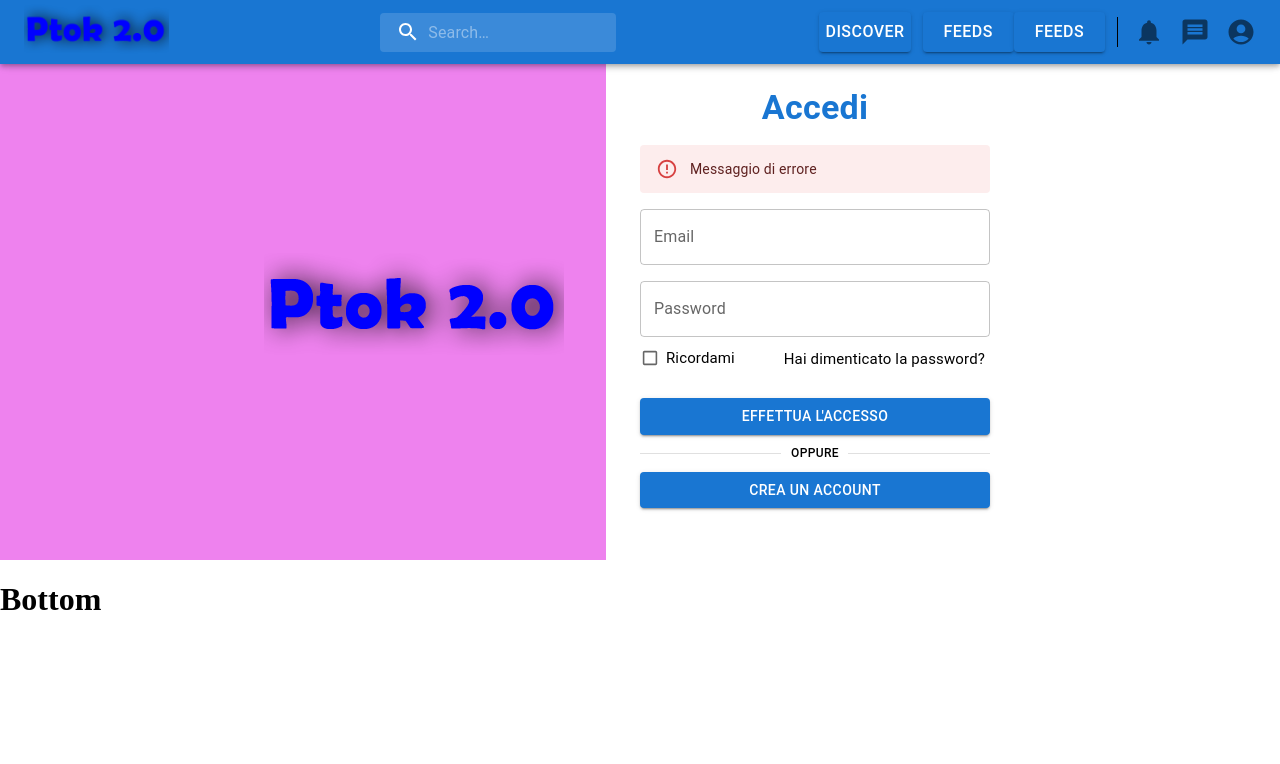
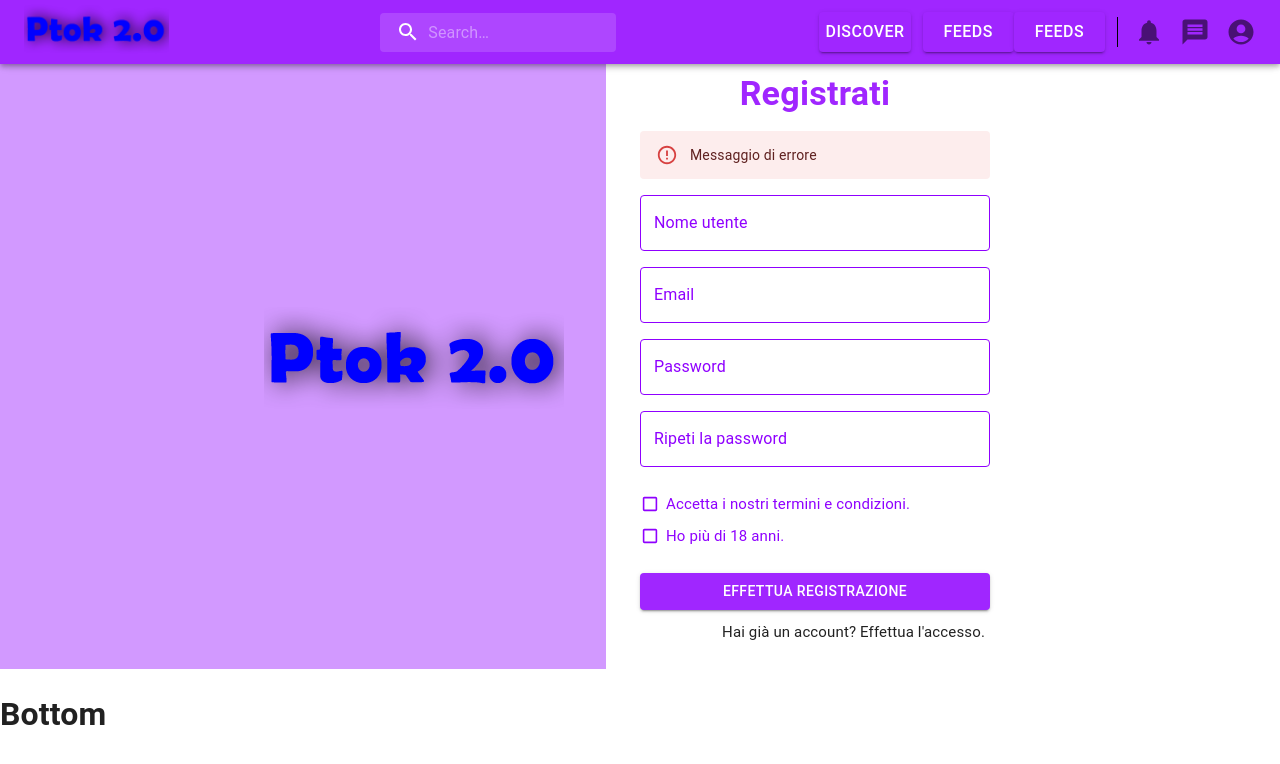
Before and after one commit to FrancyScogna/app_frontend, a React (Create React App) app: page / in a window 1280 px wide. Shown: the top 764 px of the page. Built offline with nearby package versions, Linux system fonts and the light colour scheme.

Commit message:
Settaggio del tema

```diff
--- a/src/components/TopBar.js
+++ b/src/components/TopBar.js
@@ -19,6 +19,7 @@ function TopBar(){
         },
         marginLeft: 0,
         width: '100%',
+        overflow: "hidden",
         [theme.breakpoints.up('sm')]: {
             marginLeft: theme.spacing(1),
             width: 'auto',
--- /dev/null
+++ b/src/components/authComponents/SignupForm.js
@@ -0,0 +1,159 @@
+import { Alert, Button, Checkbox, Divider, FormControlLabel, FormGroup, Grid, IconButton, InputAdornment, List, ListItem, ListItemText, TextField, Typography } from "@mui/material";
+import "./styles.css";
+import { LoadingButton } from "@mui/lab";
+
+function SignupForm(){
+
+    return(
+        <div className="signup-container">
+            <Grid container rowSpacing={2} columnSpacing={1} display="flex">
+                <Grid item xs={12}>
+                    <Typography variant="h4" align="center" color="primary" fontWeight="bold">
+                        Registrati
+                    </Typography>
+                </Grid>
+                <Grid item xs={12}>
+                    <Alert
+                    severity="error"
+                    >
+                        <Typography
+                        variant="body2">
+                            Messaggio di errore
+                        </Typography>
+                    </Alert>
+                </Grid>
+                <Grid item xs={12}>
+                    <TextField
+                    autoComplete="username"
+                    type="text"
+                    label="Nome utente"
+                    fullWidth
+                    variant="outlined" />
+                    {/*Alert sul nome utente
+                    <Alert
+                    severity="error"
+                    style={{marginTop: "3px"}}
+                    >
+                        <Typography fontSize="15px">Errore sul nome utente:</Typography>
+                        <ul style={{marginLeft: "-24px", marginTop: "0px", marginBottom: "0px"}}>
+                        <Typography fontSize="13px">
+                            <li>Deve contenere dai 5 ai 30 caratteri.</li>
+                        </Typography>
+                        <Typography fontSize="13px">
+                            <li>Può contenere solo lettere, numeri e i caratteri "_" e "."</li>
+                        </Typography>
+                        </ul>
+                    </Alert>*/
+                    }
+                </Grid>
+                <Grid item xs={12}>
+                    <TextField
+                    autoComplete="email"
+                    type="email"
+                    label="Email"
+                    variant="outlined"
+                    fullWidth
+                    />
+                </Grid>
+                <Grid item xs={12}>
+                    <TextField
+                    autoComplete="new-password"
+                    type="password"
+                    label="Password"
+                    variant="outlined"
+                    fullWidth
+                    />
+                    {/*Alert sulla password
+                    <Alert
+                    severity="error"
+                    style={{marginTop: "3px"}}
+                    >
+                        <Typography fontSize="15px">Errore sul formato della password:</Typography>
+                        <ul style={{marginLeft: "-24px", marginTop: "0px", marginBottom: "0px"}}>
+                        <Typography fontSize="13px">
+                            <li>Errore 1</li>
+                        </Typography>
+                        <Typography fontSize="13px">
+                            <li>Ecc...</li>
+                        </Typography>
+                        </ul>
+                    </Alert>
+                    */}
+                </Grid>
+                <Grid item xs={12}>
+                    <TextField
+                    autoComplete="new-password"
+                    type="password"
+                    label="Ripeti la password"
+                    variant="outlined"
+                    fullWidth
+                    />
+                    {/*Alert sul ripeti password
+                    <Alert
+                    severity="error"
+                    style={{marginTop: "3px"}}
+                    >
+                        <Typography fontSize="15px">Le password non coincidono.</Typography>
+                    </Alert>
+                */}
+                </Grid>
+                <Grid item xs={12}>
+                    <FormControlLabel
+                    style={{marginBottom: "-10px"}}
+                    control={
+                    <Checkbox
+                    style={{transform: "scale(0.8)"}}
+                    />
+                    }
+                    label={
+                        <Typography
+                        marginLeft="-5px"
+                        fontSize="15px">
+                            Accetta i nostri termini e condizioni.
+                        </Typography>
+                    }/>
+                    <FormControlLabel
+                    control={
+                    <Checkbox
+                    style={{transform: "scale(0.8)"}}
+                    />
+                    }
+                    label={
+                        <Typography
+                        marginLeft="-5px"
+                        fontSize="15px">
+                            Ho più di 18 anni.
+                        </Typography>
+                    }/>
+                </Grid>
+                <Grid item xs={12}>
+                    <Grid container >
+                        <Grid item xs={12}>
+                            <LoadingButton
+                            type="submit"
+                            id="signup_button"
+                            variant="contained"
+                            fullWidth
+                            >
+                                Effettua registrazione
+                            </LoadingButton>
+                        </Grid>
+                        <Grid item xs={12}>
+                            <Typography
+                            align="right"
+                            variant="subtitle1"
+                            fontSize="15px"
+                            style={{cursor: "pointer", marginTop:"9px", marginRight: "5px", marginBottom: "10px"}}>
+                                Hai già un account? Effettua l'accesso.
+                            </Typography>
+                        </Grid>
+                    </Grid>
+
+
+                </Grid>
+            </Grid>
+        </div>
+    )
+}
+
+export default SignupForm;
--- a/src/components/authComponents/styles.css
+++ b/src/components/authComponents/styles.css
@@ -1,5 +1,9 @@
 .login-container {
-    height: 475px;
     width: 350px;
-    display: block;
+    display: flex;
 }
+
+.signup-container {
+    width: 350px;
+    display: flex;
+}
--- a/src/index.js
+++ b/src/index.js
@@ -1,31 +1,67 @@
 import React from 'react';
-import ReactDOM from 'react-dom/client';
+import ReactDOM from 'react-dom';
 import App from './App';
 import reportWebVitals from './reportWebVitals';
-import { ThemeProvider } from 'styled-components';
-import createTheme from '@mui/material/styles/createTheme';
+import { ThemeProvider, createTheme } from '@mui/material/styles';
+import { CssBaseline } from '@mui/material';
 
 const theme = createTheme({
   palette: {
     primary: {
-      main: "#ffff",
-      light: "#ffff",
-      dark: "#ffff",
-      contrastText: "#ffff"
+      main: "#a026ff",
+      light: "#b14dff",
+      dark: "#8f00ff",
     },
     secondary: {
-      main: "#392759",
-      light: "#231e3e",
-      dark: "#c7bdff"
+      main: "#a026ff",
+      light: "#b14dff",
+      dark: "#8f00ff"
+    },
+    background: {
+      default: "#fffff",
+      paper: "#d299ff"
     }
-  }
-})
+  },
+  components: {
+    MuiOutlinedInput: {
+      styleOverrides: {
+        notchedOutline: {
+          borderColor: "#8f00ff"
+        }
+      }
+    },
+    MuiCheckbox:{
+      styleOverrides: {
+        root: {
+          color: "#8f00ff"
+        }
+      }
+    },
+    MuiInputLabel: {
+      styleOverrides: {
+        root: {
+          color: "#8f00ff"
+        }
+      }
+    },
+    MuiFormControlLabel: {
+      styleOverrides: {
+        root: {
+          color: "#8f00ff"
+        }
+      }
+    }
+  },
+});
 
-const root = ReactDOM.createRoot(document.getElementById('root'));
-root.render(
-  <ThemeProvider theme={theme} >
+ReactDOM.render(
+  <React.StrictMode>
+    <ThemeProvider theme={theme}>
+      <CssBaseline />
       <App />
-  </ThemeProvider>
+    </ThemeProvider>
+  </React.StrictMode>,
+  document.getElementById('root')
 );
 
 reportWebVitals();
--- a/src/pages/Authentication.css
+++ b/src/pages/Authentication.css
@@ -5,14 +5,12 @@
 
 .forms-container {
     display: flex;
-    height: 500px;
     flex-direction: row;
 }
 
 .left-container {
     display: flex;
     flex: 0.9;
-    height: 100%;
     background-color: violet;
     justify-content: end;
     align-items: center;
@@ -25,12 +23,12 @@
 .form-container {
     padding-left: 5%;
     padding-top: 2%;
+    padding-bottom: 2%;
 }
 
 .right-container {
     display: flex;
     flex: 1;
-    height: 100%;
     justify-content: start;
     align-items: center;
 }
--- a/src/pages/Authentication.js
+++ b/src/pages/Authentication.js
@@ -1,18 +1,20 @@
 import "./Authentication.css";
 import Logo from "../images/logo.png"
 import LoginForm from "../components/authComponents/LoginForm";
+import SignupForm from "../components/authComponents/SignupForm";
+import { useTheme } from "@mui/material/styles";
 
 function Authentication({route}){
-
+    const theme = useTheme();
     return(
         <div className="container">
             <div className="forms-container">
-                <div className="left-container">
+                <div className="left-container" style={{backgroundColor: theme.palette.background.paper}}>
                     <img className="logo" src={Logo} />
                 </div>
                 <div className="right-container">
                     <div className="form-container">
-                        <LoginForm />
+                        <SignupForm />
                     </div>
                 </div>
             </div>
```
